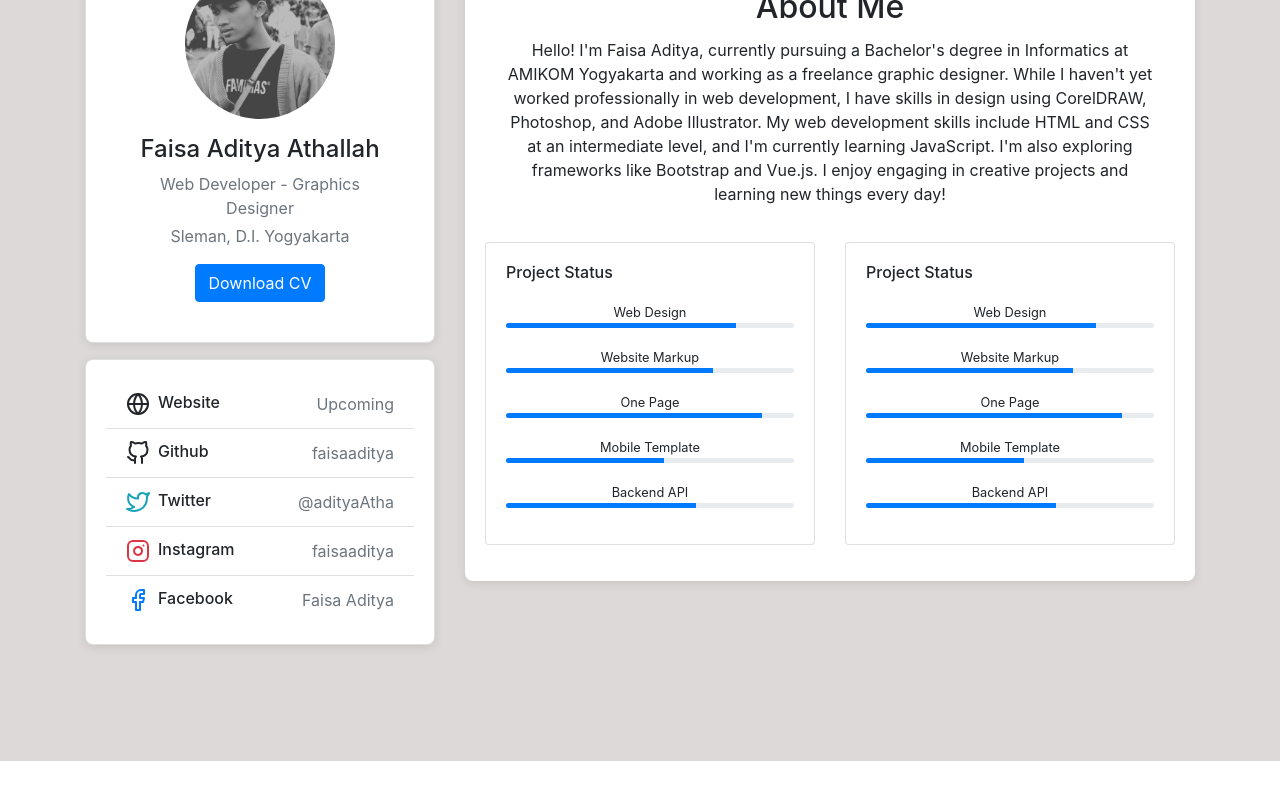
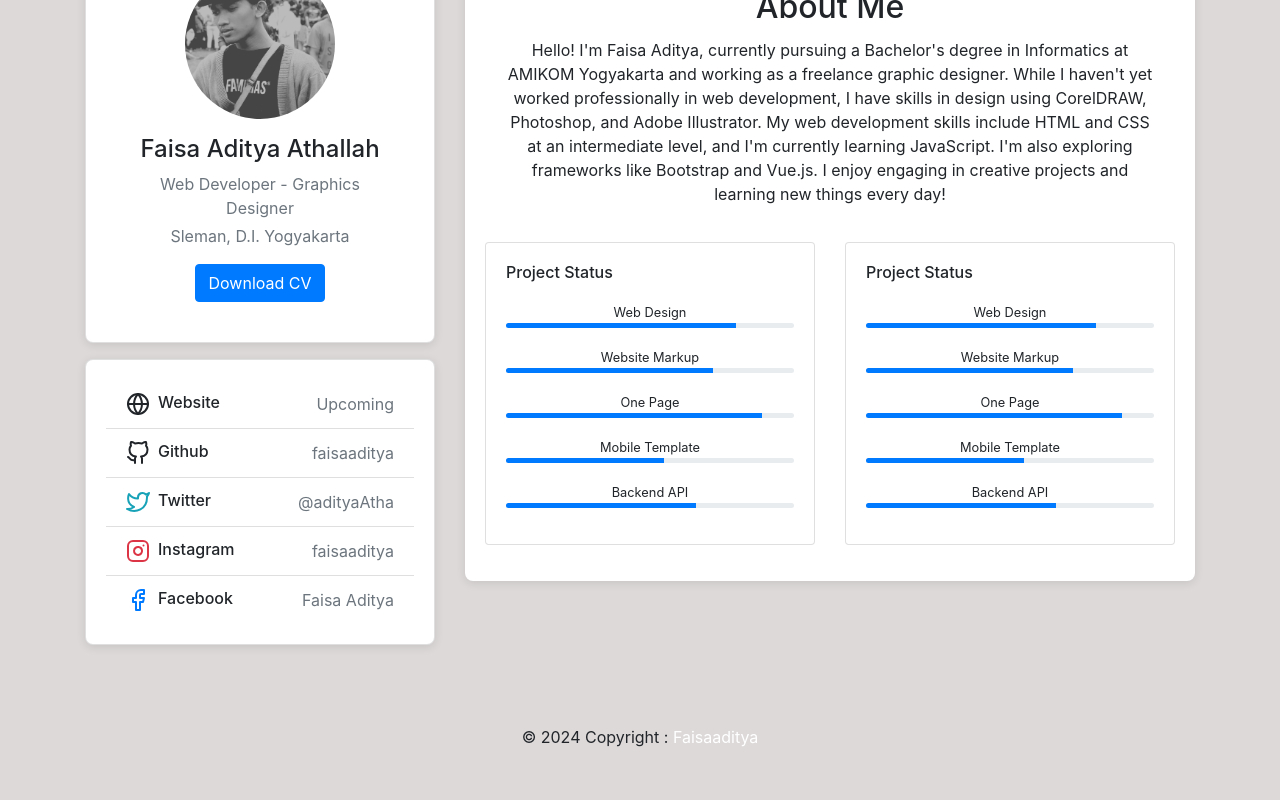
Before and after one commit to faisaaditya/repository, a Nuxt app: page / in a window 1280 px wide. Shown: the part 238-1038 px from the top of the page. Before the commit the page ends 999 px from the top, so only its background shows below. Built offline with nearby package versions, Linux system fonts and the light colour scheme.

Commit message:
FooterUpload

```diff
--- a/components/ContactSection.vue
+++ b/components/ContactSection.vue
@@ -55,7 +55,7 @@ export default {
   methods: {
     submitForm() {
       alert(`Thank you, ${this.form.name}! Your message has been sent.`);
-      // Here you would typically handle form submission, like sending the data to a server
+
       this.form.name = "";
       this.form.email = "";
       this.form.message = "";
--- a/components/HeroSection.vue
+++ b/components/HeroSection.vue
@@ -213,6 +213,14 @@
         </div>
       </div>
     </div>
+    <div class="container my-5">
+      <div class="text-center p-3" style="background-color: tr">
+    © 2024 Copyright :
+    <a class="text-white" >Faisaaditya</a>
+  </div>
+<footer class="bg-dark text-center text-white">
+  </footer>
+  </div>
   </section>
 </template>
 
--- a/components/ProjectsSection.vue
+++ b/components/ProjectsSection.vue
@@ -1,7 +1,7 @@
 <template>
   <section class="projects">
     <h2>My Projects</h2>
-    <!-- Tambahkan daftar proyek di sini -->
+
   </section>
 </template>
 
--- a/components/ResumeSection.vue
+++ b/components/ResumeSection.vue
@@ -20,9 +20,9 @@
             </div>
           </div>
         </section>
-        <!-- Education Section Ends -->
 
-        <!-- Experience Section Starts -->
+
+        <!-- Experience Section -->
         <section class="col">
           <header class="title">
             <h2>EXPERIENCE</h2>
@@ -39,7 +39,7 @@
             </div>
           </div>
         </section>
-        <!-- Experience Section Ends -->
+
       </main>
     </div>
   </div>
```
